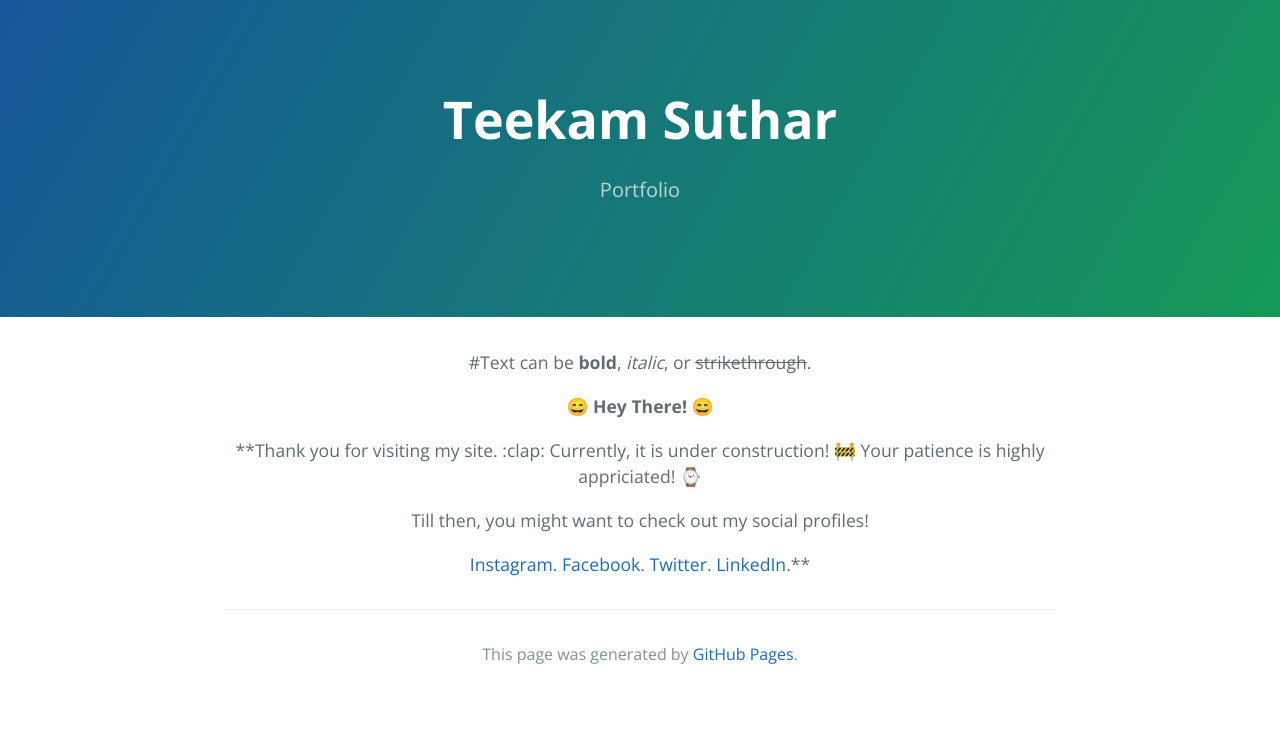
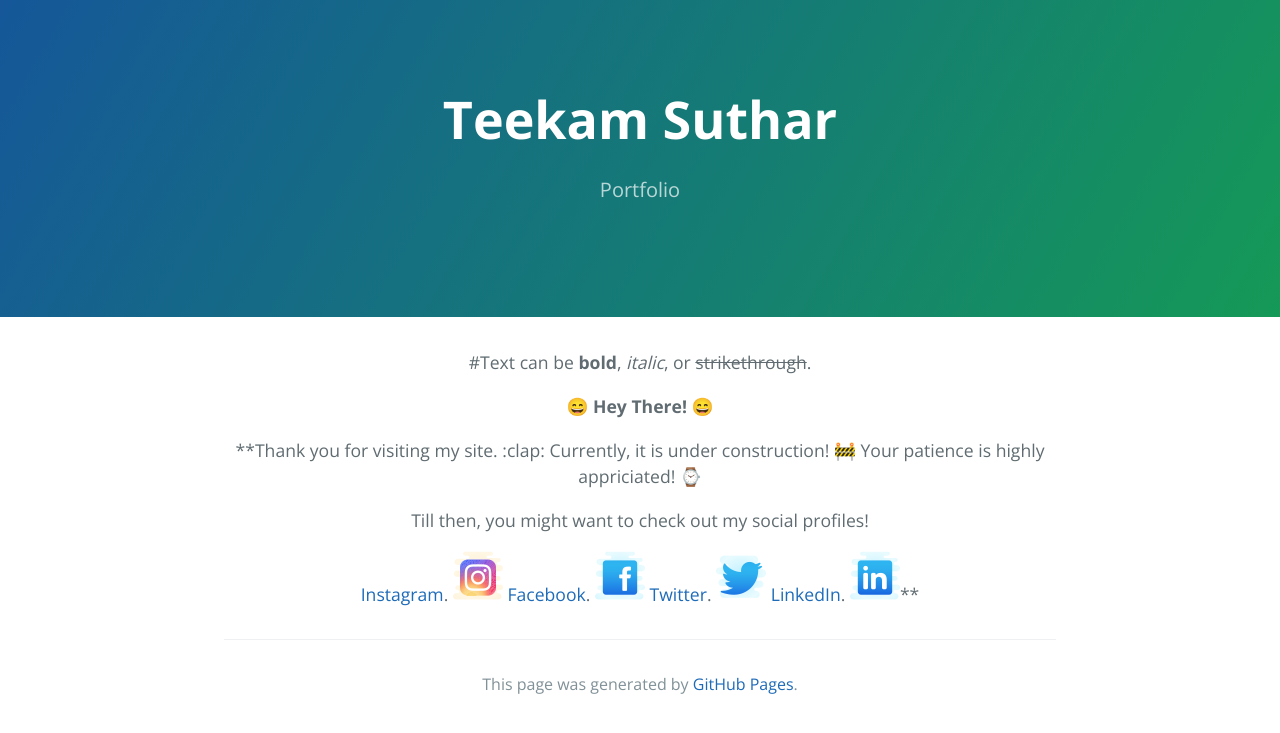
Before and after one commit to teekamsuthar/teekamsuthar.github.io, a Jekyll site: the page built from index.md, in a window 1280 px wide. Shown: the top 733 px of the page. Built offline with Jekyll 4.4.1, drawn with Linux system fonts in a browser that asks for light colours.

Commit message:
Icon plus social links

```diff
--- a/index.md
+++ b/index.md
@@ -13,6 +13,10 @@ Your patience is highly appriciated! ⌚
 Till then, you might want to check out my social profiles!
 
 [Instagram](https://instagram.com/teekamsuthar).
+![Instagram](./icons/icons8-instagram-50.png)
 [Facebook](https://www.facebook.com/teekam.suthar.79).
+![Facebook](./icons/icons8-facebook-old-50.png)
 [Twitter](https://twitter.com/Teekam_Suthar).
-[LinkedIn](https://www.linkedin.com/in/teekam-suthar-59730b171/).**
+![Twitter](./icons/icons8-twitter-50.png)
+[LinkedIn](https://www.linkedin.com/in/teekam-suthar-59730b171/).
+![LinkedIn](./icons/icons8-linkedin-50.png)**
```
Also changed, not shown: icons/icons8-behance-50.png (added), icons/icons8-dribbble-50.png (added), icons/icons8-facebook-old-50.png (added), icons/icons8-instagram-50.png (added), icons/icons8-linkedin-50.png (added), icons/icons8-twitter-50.png (added).
